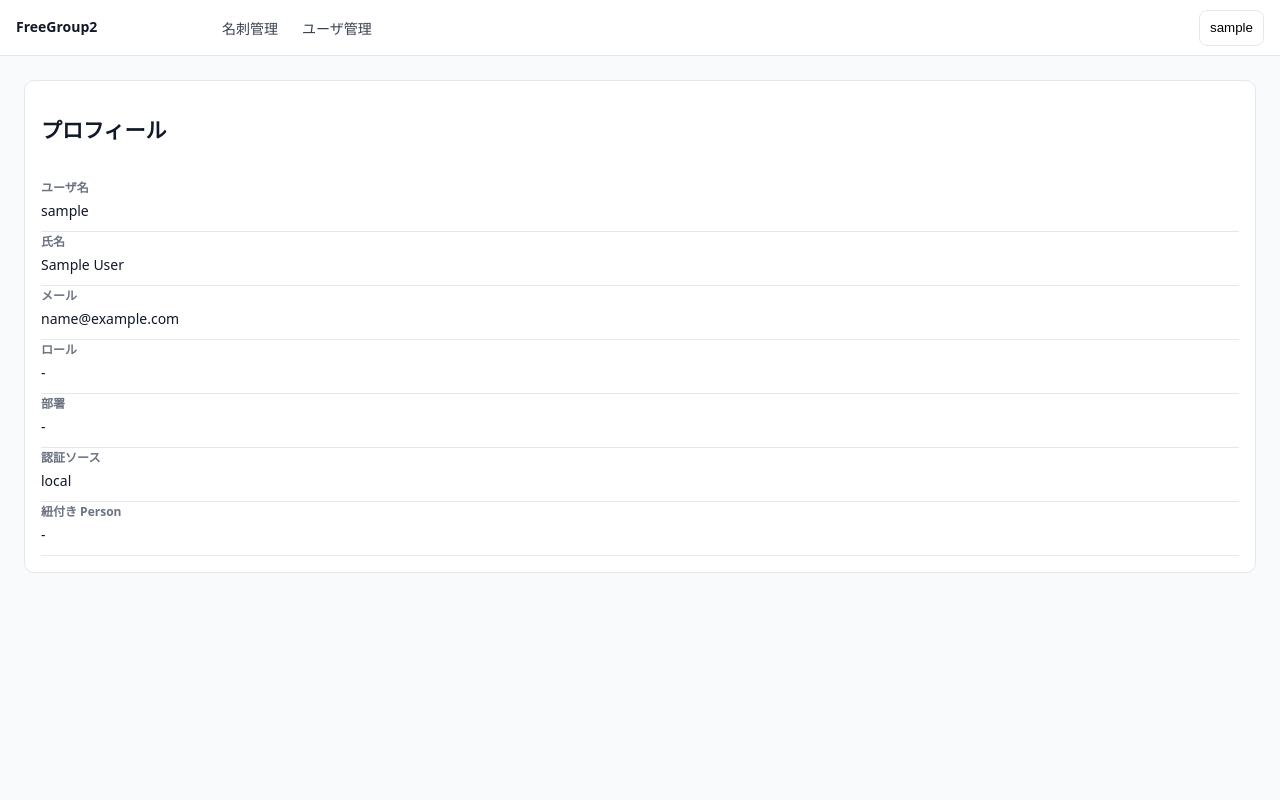
After one commit to IwataYoshifumi/freegroup2, a Django app: page /accounts/profile/ in a window 1280 px wide. The commit adds this page. Run offline with Django 5.2, Linux system fonts and the light colour scheme; the visitor is signed in with stand-in values (Sample User, id 1).

Commit message:
feat(v1.5.0): UI 統合 Phase 8（ログイン・プロフィール・ナビゲーション・紐付け解除）
- ログイン/ログアウト画面 + 認証設定（LOGIN_URL/LOGIN_REDIRECT_URL/LOGOUT_REDIRECT_URL）
- ProfileView + プロフィールテンプレート（紐付け解除フォーム含む）
- _topbar.html: プロフィールリンク・ログアウト POST form・ユーザ管理メニュー追加
- app.css: .app-user-menu.is-open でドロップダウン表示バグ修正
- accounts/urls.py: login / logout / profile ルート追加
- ドロワーナビゲーションを各 accounts テンプレートに追加

Co-Authored-By: Claude Sonnet 4.6 <noreply@anthropic.com>

```diff
--- a/accounts/urls.py
+++ b/accounts/urls.py
@@ -1,3 +1,4 @@
+from django.contrib.auth import views as auth_views
 from django.urls import path
 
 from . import views
@@ -5,6 +6,9 @@ from . import views
 app_name = "accounts"
 
 urlpatterns = [
+    path("login/", auth_views.LoginView.as_view(template_name="accounts/login.html"), name="login"),
+    path("logout/", auth_views.LogoutView.as_view(), name="logout"),
+    path("profile/", views.ProfileView.as_view(), name="profile"),
     path(
         "users/<int:user_id>/link/<uuid:person_id>/",
         views.LinkUserPersonView.as_view(),
--- a/accounts/views.py
+++ b/accounts/views.py
@@ -9,6 +9,15 @@ from persons.models import Person
 
 from .models import CustomUser
 from .services import link_user_to_person, retire_user, unlink_user_from_person
+
+
+class ProfileView(LoginRequiredMixin, View):
+    """ログインユーザ自身のプロフィール画面（仕様書 §12.8）。"""
+
+    template_name = "accounts/profile.html"
+
+    def get(self, request):
+        return render(request, self.template_name)
 
 
 class LinkUserPersonView(LoginRequiredMixin, View):
--- a/config/settings.py
+++ b/config/settings.py
@@ -155,6 +155,10 @@ OCR_STUCK_THRESHOLD_MINUTES = 30
 
 DEFAULT_AUTO_FIELD = "django.db.models.BigAutoField"
 
+LOGIN_URL = "accounts:login"
+LOGIN_REDIRECT_URL = "home"
+LOGOUT_REDIRECT_URL = "accounts:login"
+
 
 # ============================================================
 # 認証バックエンド + LDAP 連携（v1.5.0 / 仕様書 §5）
--- a/static/css/app.css
+++ b/static/css/app.css
@@ -149,6 +149,7 @@ a { color: inherit; text-decoration: none; }
 }
 
 .app-user-dropdown.is-open { display: block; }
+.app-user-menu.is-open .app-user-dropdown { display: block; }
 
 .app-user-dropdown a {
   display: block;
--- a/templates/_topbar.html
+++ b/templates/_topbar.html
@@ -11,6 +11,9 @@
   <nav class="app-app-switcher" aria-label="アプリ切り替え">
     {% block app_switcher %}
       <a href="{% url 'cards:card_list' %}" class="{% if active_app == 'cards' %}is-active{% endif %}">名刺管理</a>
+      {% if perms.accounts.retire_user %}
+        <a href="{% url 'accounts:user_list' %}" class="{% if active_app == 'user_mgmt' %}is-active{% endif %}">ユーザ管理</a>
+      {% endif %}
     {% endblock %}
   </nav>
 
@@ -19,8 +22,14 @@
       {{ user.username|default:"ゲスト" }}
     </button>
     <div class="app-user-dropdown" role="menu">
-      <a href="#" role="menuitem">プロフィール</a>
-      <a href="#" role="menuitem">ログアウト</a>
+      <a href="{% url 'accounts:profile' %}" role="menuitem">プロフィール</a>
+      {% if user.is_staff %}
+        <a href="{% url 'admin:index' %}" role="menuitem">管理画面</a>
+      {% endif %}
+      <form method="post" action="{% url 'accounts:logout' %}" style="margin: 0;">
+        {% csrf_token %}
+        <button type="submit" role="menuitem" style="display: block; width: 100%; padding: 10px; border: none; background: none; text-align: left; cursor: pointer; border-radius: 8px; font-size: inherit; color: inherit;">ログアウト</button>
+      </form>
     </div>
   </div>
 </header>
--- /dev/null
+++ b/templates/accounts/profile.html
@@ -0,0 +1,76 @@
+{% extends "base.html" %}
+
+{% block title %}プロフィール — FreeGroup2{% endblock %}
+
+{% block app_content %}
+  <main class="app-main">
+    {% if messages %}
+      {% for message in messages %}
+        <div class="app-alert app-alert--{% if message.tags == 'error' %}danger{% else %}info{% endif %}">
+          {{ message }}
+        </div>
+      {% endfor %}
+    {% endif %}
+
+    <section class="app-card">
+      <div class="app-section__header">
+        <h1>プロフィール</h1>
+      </div>
+
+      <div class="app-detail-item">
+        <div class="app-detail-label">ユーザ名</div>
+        <div class="app-detail-value">{{ user.username }}</div>
+      </div>
+      <div class="app-detail-item">
+        <div class="app-detail-label">氏名</div>
+        <div class="app-detail-value">{{ user.get_full_name|default:"-" }}</div>
+      </div>
+      <div class="app-detail-item">
+        <div class="app-detail-label">メール</div>
+        <div class="app-detail-value">{{ user.email|default:"-" }}</div>
+      </div>
+      <div class="app-detail-item">
+        <div class="app-detail-label">ロール</div>
+        <div class="app-detail-value">{{ user.role|default:"-" }}</div>
+      </div>
+      <div class="app-detail-item">
+        <div class="app-detail-label">部署</div>
+        <div class="app-detail-value">{{ user.department|default:"-" }}</div>
+      </div>
+      <div class="app-detail-item">
+        <div class="app-detail-label">認証ソース</div>
+        <div class="app-detail-value">{{ user.auth_source }}</div>
+      </div>
+      <div class="app-detail-item">
+        <div class="app-detail-label">紐付き Person</div>
+        <div class="app-detail-value">
+          {% if user.person %}
+            {{ user.person }}
+          {% else %}
+            -
+          {% endif %}
+        </div>
+      </div>
+    </section>
+
+    {% if user.person %}
+      <section class="app-card" style="margin-top: var(--app-space-md);">
+        <h2>紐付け情報</h2>
+        <p class="app-muted">あなたは Person「{{ user.person }}」に紐付けられています。</p>
+        <form method="post" action="{% url 'accounts:unlink_user_person' user_id=user.id %}">
+          {% csrf_token %}
+          <div class="app-action-area" style="margin-top: var(--app-space-md);">
+            <button type="submit" class="app-btn app-btn--danger">紐付けを解除する</button>
+          </div>
+        </form>
+      </section>
+    {% endif %}
+  </main>
+{% endblock %}
+
+{% block drawer_content %}
+  <nav>
+    <a href="{% url 'home' %}">ホーム</a>
+    <a href="{% url 'accounts:profile' %}" class="is-active">プロフィール</a>
+  </nav>
+{% endblock %}
```
Also changed, not shown: templates/accounts/login.html (added, +48 -0 lines), templates/accounts/retire_user.html (+7 -0 lines), templates/accounts/user_detail.html (+7 -0 lines), templates/accounts/user_list.html (+7 -0 lines).
